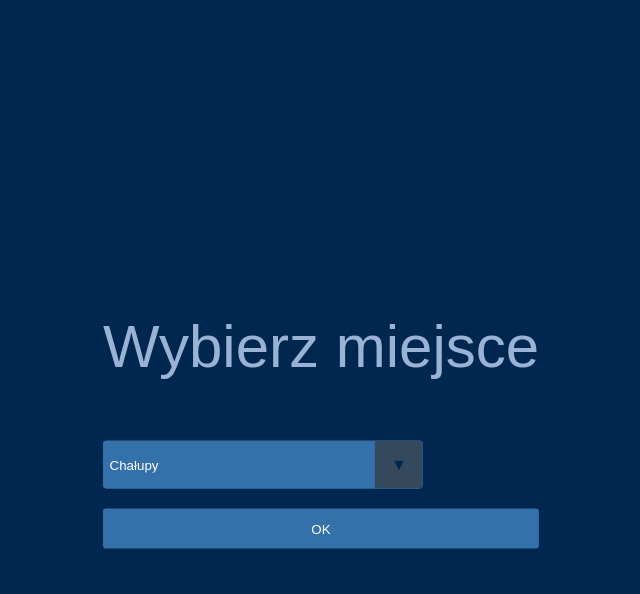
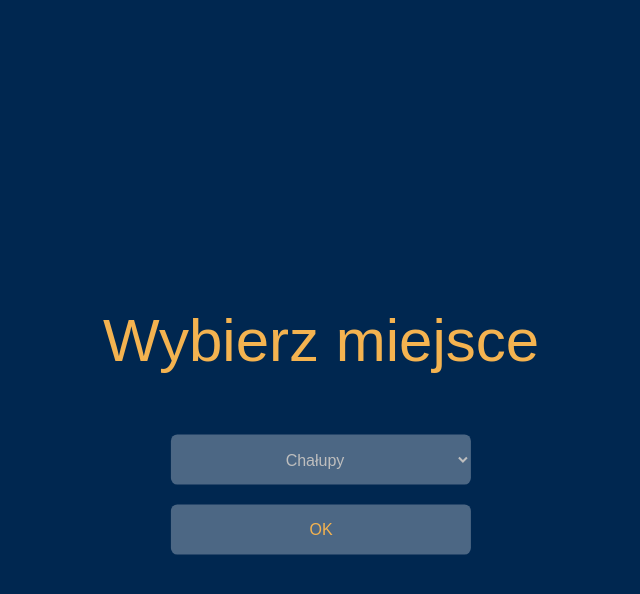
Before and after one commit to claudiaanna/FindWind, a Flask app: page / in a window 1280 px wide. Shown: the top 594 px of the page, without its empty margins (319-959 px from the left). Run offline with Flask 2, Linux system fonts and the light colour scheme.

Commit message:
changes in design

```diff
--- a/static/style.css
+++ b/static/style.css
@@ -1,6 +1,6 @@
 body {
-  color: #002750;
-  font-family: fantasy;
+  color: #003B48;
+  font-family: sans-serif;
   text-align: center;
 }
 .center-on-page {
@@ -11,94 +11,44 @@ body {
 }
 .f1 {
   text-align: center;
-  font: 60px Arial;
-  color:#9ab3d5;
+  font: 60px sans-serif;
+  color:#f4b350;
 }
 
 /* Reset Select */
 select {
-  -webkit-appearance: none;
-  -moz-appearance: none;
-  -ms-appearance: none;
-  appearance: none;
-  outline: 0;
-  box-shadow: none;
   border: 0 !important;
-  background: #3470aa;
-  background-image: none;
+  background: #4C6784;
+  width: 300px;
+  height: 50px;
+
+  margin: 0;
+  text-align: center;
+  color: #bebebe;
+  font-size: 16px;
+  cursor: pointer;
+  overflow: hidden;
+  border-radius: .40em;
 }
-/* Custom Select */
-.select {
-  position: relative;
-  display: block;
-  width: 20em;
-  height: 3em;
-  line-height: 3;
-  background: #3470aa;
-  overflow: hidden;
-  border-radius: .25em;
-}
-select {
-  width: 100%;
-  height: 100%;
-  margin: 0;
-  padding: 0 0 0 .5em;
-  color: #fff;
-  cursor: pointer;
-}
-select::-ms-expand {
-  display: none;
-}
-/* Arrow */
-.select::after {
-  content: '\25BC';
-  position: absolute;
-  top: 0;
-  right: 0;
-  bottom: 0;
-  padding: 0 1em;
-  background: #34495e;
-  pointer-events: none;
-}
-/* Transition */
-.select:hover::after {
-  color: #f39c12;
-}
-.select::after {
-  -webkit-transition: .25s all ease;
-  -o-transition: .25s all ease;
-  transition: .25s all ease;
-}
-
+/*Button*/
 button{
-  -webkit-appearance: none;
-  -moz-appearance: none;
-  -ms-appearance: none;
-  appearance: none;
-  outline: 0;
-  box-shadow: none;
   border: 0 !important;
-  background: #3470aa;
-  background-image: none;
-  width: 100%;
-  height: 40px;
-  margin: 0;
+  background: #4C6784;
+  width: 300px;
+  height: 50px;
   margin-top: 20px;
-  color: #fff;
-  cursor: pointer;
-  border-radius: .25em;
-}
-.button:hover{
-  color: #f39c12;
+  color: #f4b350;
+  font-size: 16px;
+  border-radius: .40em;
 }
 
 table.darkTable {
-  font-family: fantasy;
+  font-family: sans-serif;
   background-color: #002750;
   text-align: center;
 }
 table.darkTable td, table.darkTable th {
-  border: 2px solid #193652;
+  border: 2px solid #4C6784;
   font-size: 16px;
   font-weight: normal;
   color: #939EAD;
@@ -111,11 +61,10 @@ table.darkTable tbody td {
 }
 
 table.darkTable thead {
-  background: #193652;
+  background: #4C6784;
 }
 table.darkTable thead th {
   font-size: 18px;
-  color: #F39C12;
+  color: #f4b350;
   text-align: center;
-  /*border-left: 2px solid #4A4A4A;*/
 }
--- a/templates/table.html
+++ b/templates/table.html
@@ -12,8 +12,8 @@
 		<p class="f1">{{ city }} </p>
 	</div>
 
-	<img src="{{ url_for('static', filename=yr_plot) }}" width="735" height="1078" align="left">
-	<img src="{{ url_for('static', filename=wf_plot) }}" width="735" height="1078" align="right">
+	<img src="{{ url_for('static', filename=yr_plot) }}" width="735" height="1078" align="right">
+	<img src="{{ url_for('static', filename=wf_plot) }}" width="735" height="1078" align="left">
 
 	<div>
 		<table style="float: left" class="darkTable">
--- a/windy.py
+++ b/windy.py
@@ -43,7 +43,7 @@ def yrno(location):
         forecast = Forcast(date = date, hour = hour, temp = temp, wind_dir = wind_dir,
                             wind_speed_kts = wind_speed_kts, wind_speed_mps = wind_speed_mps, prec = prec)
         forecasts.append(forecast)
-
+    print(forecast)
     return forecasts
 
 
@@ -90,7 +90,7 @@ def wfinder(location):
             temp = int(temperature[i].get_text())
             wind_dir = wind_direction[i].get_text().replace(' ', '').replace('\n', '')
             wind_speed_kts = int(wind_speed[i].get_text().replace('\n', ''))
-            wind_speed_mps = int(wind_speed_kts * MPS_TO_KTS)
+            wind_speed_mps = int(wind_speed_kts * KTS_TO_MPS)
             prec = int(prec_table[i])
 
             pretty_date = re.search(r'\w+, (\w+) (\d{2}) (\d{2})', date)
```
Also changed, not shown: plot.py (+6 -6 lines), static/img/wf.png, static/img/yr.png, 1 other file.
